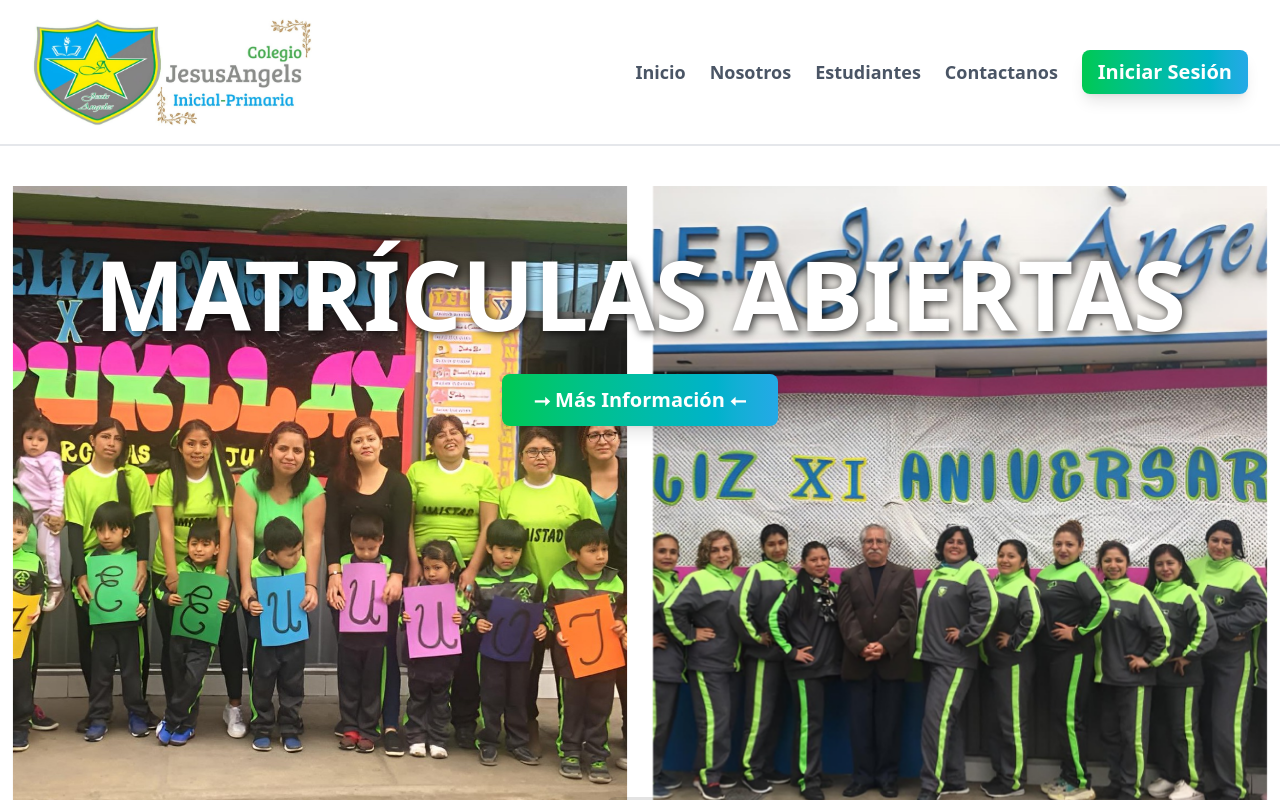
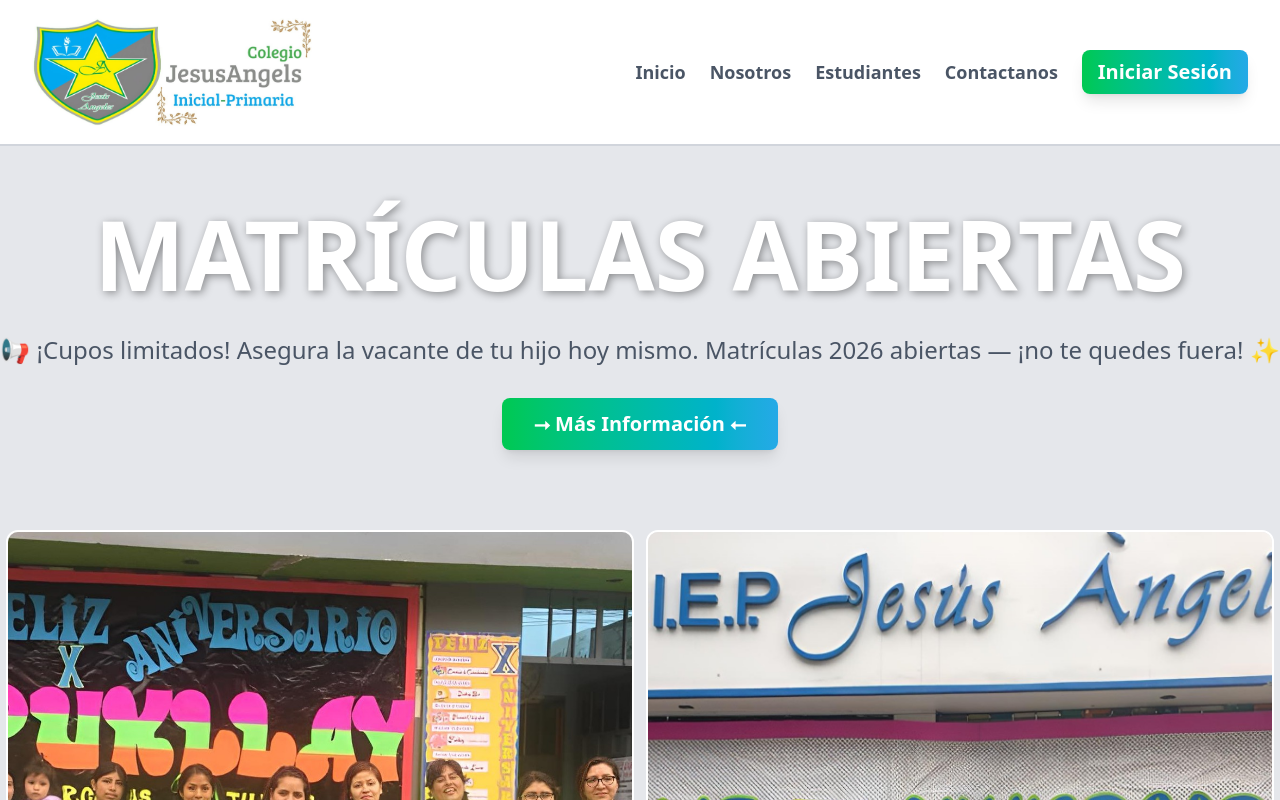
Before and after one commit to Jrya97/ColegioJesusAngels-Proyect, a React (Vite) app: page / in a window 1280 px wide. Shown: the top 800 px of the page. Built offline with nearby package versions, Linux system fonts and the light colour scheme.

Commit message:
feat: actualizar estilos y mejorar componentes de layout, incluyendo ajustes en imágenes y animaciones

```diff
--- a/src/components/layout/banerMatricula.tsx
+++ b/src/components/layout/banerMatricula.tsx
@@ -2,15 +2,17 @@ import { PrimaryButton } from "../ui/primaryButton";
 
 export function BanerMatricula() {
   return (
-    <div id="inicio" className="absolute top-15 left-0 right-0 flex flex-col justify-center items-center gap-2 text-center px-5 z-10">
+    <div id="inicio" className="flex flex-col justify-center items-center gap-2 text-center pb-20">
       <h1
         className="
         text-3xl sm:text-5xl md:text-6xl lg:text-7xl xl:text-8xl
-        text-white font-extrabold drop-shadow-[2px_2px_4px_rgba(0,0,0,0.8)]
+        text-white font-extrabold drop-shadow-[2px_2px_4px_rgba(0,0,0,0.4)]
         mb-6"
         >
         MATRÍCULAS ABIERTAS
       </h1>
+      <p className="text-2xl text-gray-600 mb-6">📢 ¡Cupos limitados! Asegura la vacante de tu hijo hoy mismo.
+              Matrículas 2026 abiertas — ¡no te quedes fuera! ✨</p>
       <PrimaryButton
         href="https://wa.me/51987197782?text=¡Hola!%0AQuiero%20más%20información%20sobre%20la%20matricula%20del%202026."
         target="_blank"
--- a/src/components/layout/headerLayout.tsx
+++ b/src/components/layout/headerLayout.tsx
@@ -10,7 +10,7 @@ export function HeaderLayout() {
     <>
       <header className="
         flex items-center justify-between
-        border-b-2 border-gray-200
+        border-b-2 border-gray-300
         px-5 md:px-8 py-3
         relative font-sans"
       >
--- a/src/components/layout/mainLayout.tsx
+++ b/src/components/layout/mainLayout.tsx
@@ -20,10 +20,10 @@ export function MainLayout() {
     ]
 
     return (
-        <main className="font-sans mt-10">
-            <div className="relative w-full">
+        <main className="font-sans">
+            <div className="w-full border-b-2 border-gray-300 bg-gray-200 py-15">
+                <BanerMatricula />
                 <ImagenesCarrusel imagenesCarrusel={BannerCarrusel} />
-                <BanerMatricula />
             </div>
             <NostrosLayout />
             <EstudiantesLayout />
--- a/src/components/layout/mision-vision.tsx
+++ b/src/components/layout/mision-vision.tsx
@@ -8,7 +8,7 @@
             gap-6
             ${className}`
             }>
-                <img loading="lazy" className="w-80 h-auto xm:w-xs lg:w-[30rem] rounded-xl hover:scale-105 transition shadow-2xl hover:shadow-[0_4px_12px_rgba(0,0,0,0.6)]" src={imagen} alt={`imagen-${imagen}`} />
+                <img loading="lazy" className="w-80 h-auto xm:w-xs lg:w-[30rem] rounded-xl hover:scale-115 transition shadow-2xl hover:shadow-[0_4px_12px_rgba(0,0,0,0.6)]" src={imagen} alt={`imagen-${imagen}`} />
                 <div className="flex flex-col gap-5">
                     <h3 className="
                     text-4xl font-bold text-center
--- a/src/components/ui/cards.tsx
+++ b/src/components/ui/cards.tsx
@@ -13,7 +13,7 @@ export function Cards({ title, description, image }: CardsProps) {
         animate-gradient-x bg-[length:200%_200%]
         hover:animate-gradient-x-fast
         w-64 sm:w-72 md:w-80 mx-auto
-        transition-transform duration-300 hover:scale-[1.03]
+        transition-transform duration-300 hover:scale-110
       "
     >
       <div className="bg-white rounded-xl h-full overflow-hidden">
--- a/src/components/ui/imagenesCarrusel.tsx
+++ b/src/components/ui/imagenesCarrusel.tsx
@@ -35,7 +35,7 @@ export function ImagenesCarrusel({imagenesCarrusel}:{imagenesCarrusel:string[]})
                 loading="lazy"
                 src={imagen}
                 alt={`Banner ${index + 1}`}
-                className="w-[96%] h-[40rem] object-cover mx-auto"
+                className="w-[98%] h-[40rem] object-cover mx-auto rounded-xl border-2 border-white"
               />
             </SwiperSlide>
           ))}
--- a/src/index.css
+++ b/src/index.css
@@ -14,7 +14,7 @@
 
 @layer utilities {
   .animate-gradient-x {
-    animation: gradient-x 10s ease infinite;
+    animation: gradient-x 8s ease infinite;
   }
   .hover\:animate-gradient-x-fast:hover {
     animation: gradient-x 1.5s ease infinite;
```
Also changed, not shown: 1 other file (tests, documents, lock files or other folders).
